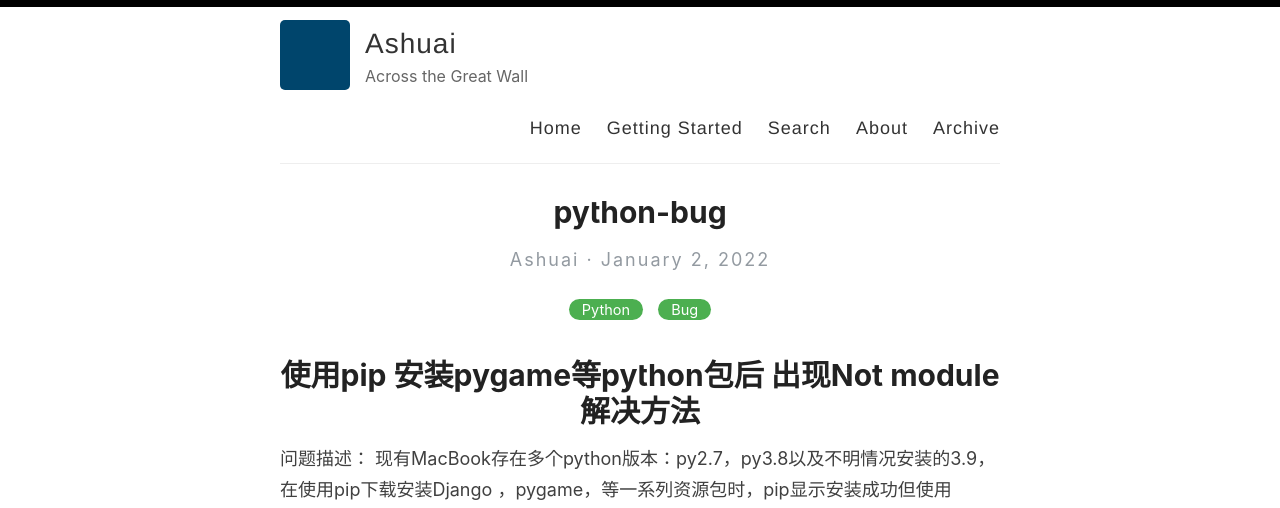
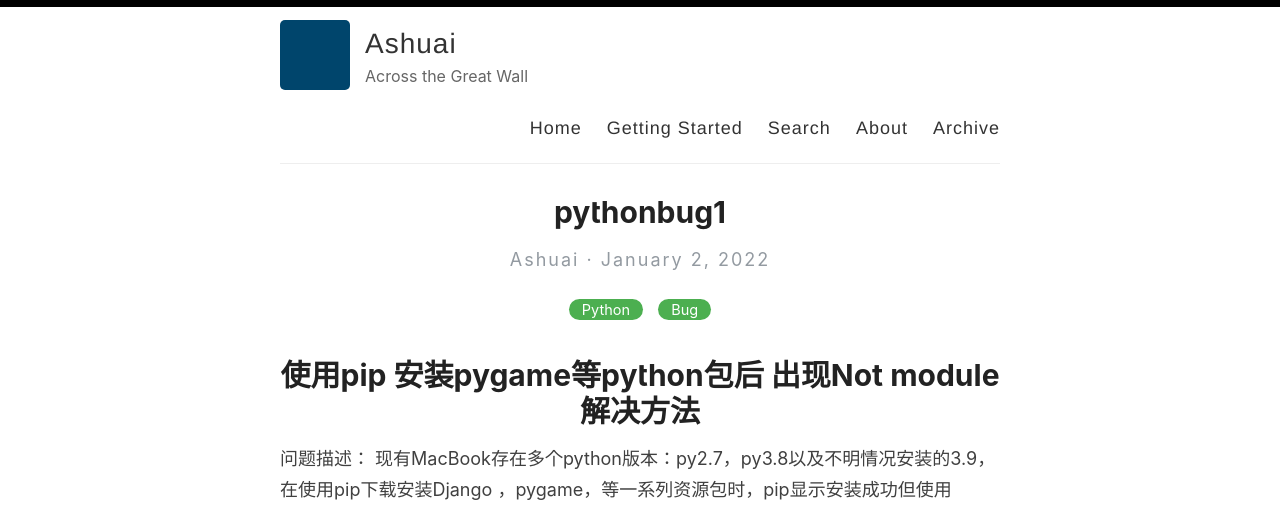
Before and after one commit to peiwenshuai/peiwenshuai.github.io, a Jekyll site: the page built from _posts/2022-01-02-python-bug1.md, in a window 1280 px wide. Shown: the top 508 px of the page. Built offline with Jekyll 4.4.1, drawn with Linux system fonts in a browser that asks for light colours; comment, search, counter and statistics services are not loaded.

Commit message:
Update and rename 2022-01-02-python-bug.md to 2022-01-02-python-bug1.md

```diff
--- a/_posts/2022-01-02-python-bug.md
+++ b/_posts/2022-01-02-python-bug1.md
@@ -1,6 +1,6 @@
 ---
 layout: post
-title:  "python-bug"
+title:  "pythonbug1"
 categories: [Python,Bug]
 ---
 
```
